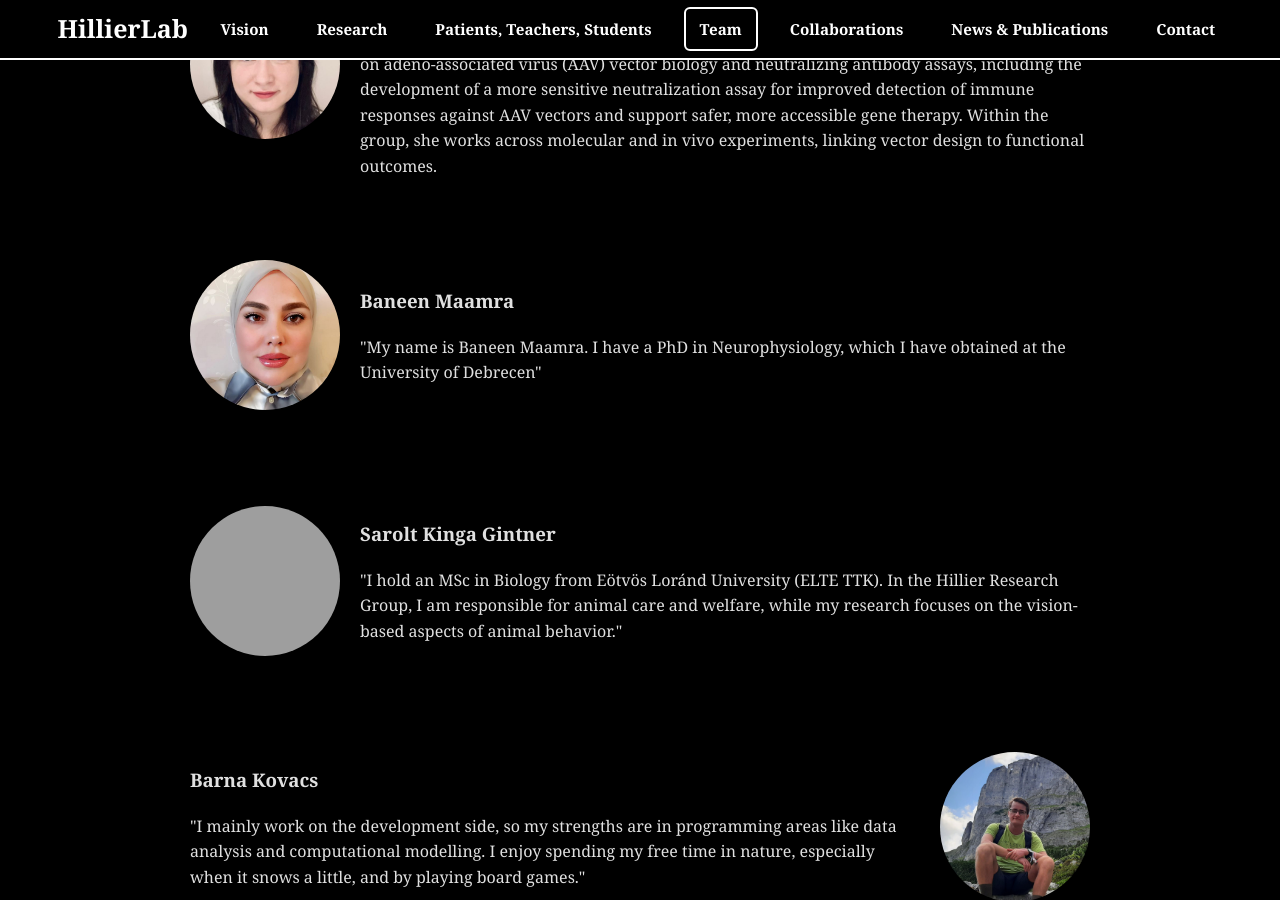
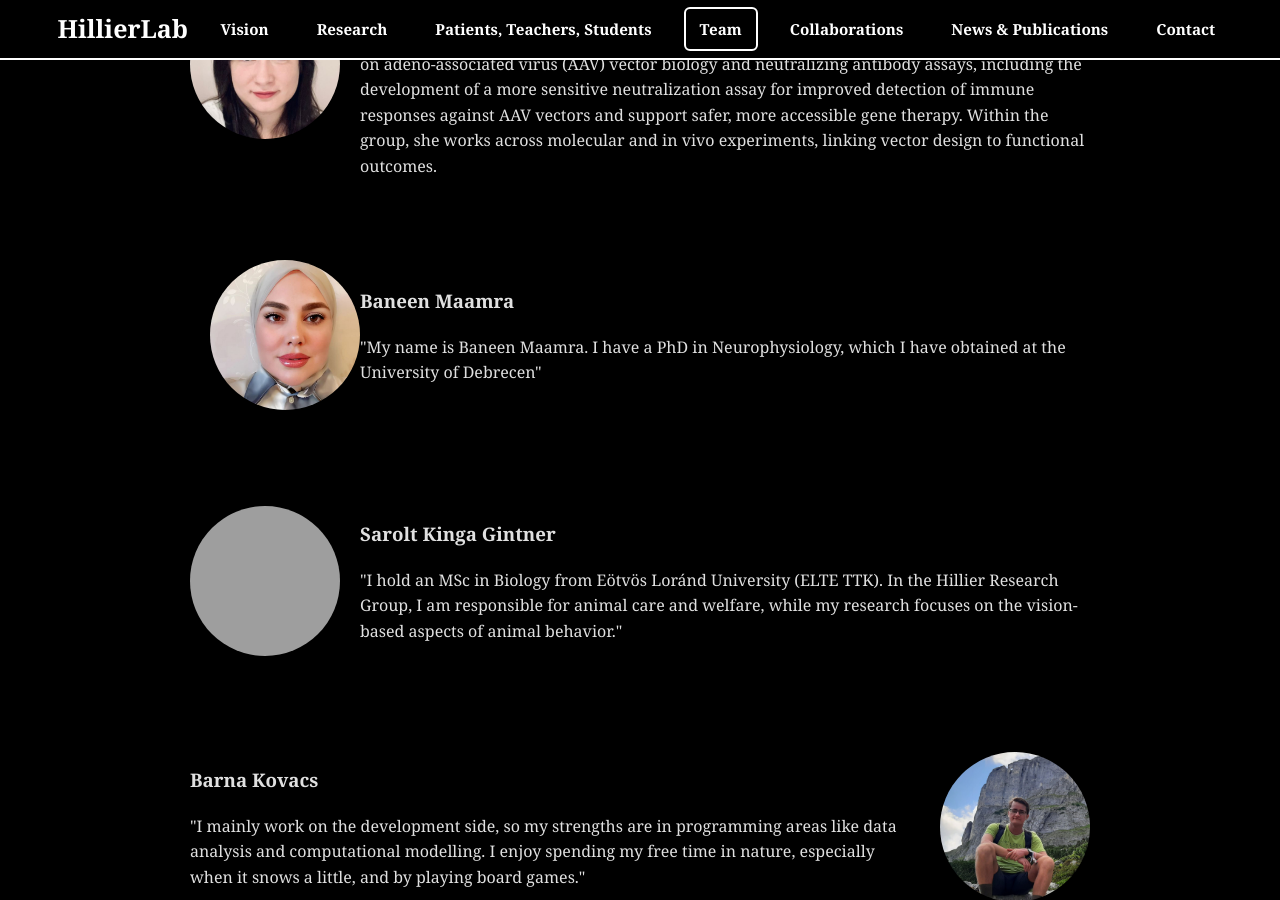
Before and after one commit to hillierlab/hillierlab.github.io, a Jekyll site: the page built from team.md, in a window 1280 px wide and 900 px high, scrolled down 756 px. Built offline with Jekyll 4.4.1, drawn with Linux system fonts in a browser that asks for light colours; grey boxes are pictures that could not be loaded.

Commit message:
Update team.md

```diff
--- a/team.md
+++ b/team.md
@@ -56,7 +56,7 @@ title: Meet the Team
 
 
 <div style="display: flex; align-items: center; margin-bottom: 2em;">
-  <img src="/assets/images/member_photos/Baneen.jpg" alt="Member Name" style="width: 150px; height: 150px; aspect-ratio: 1 / 1; border-radius: 50%; object-fit: cover; margin-right: 20px;">
+  <img src="/assets/images/member_photos/Baneen.jpg" alt="Member Name" style="width: 150px; height: 150px; aspect-ratio: 1 / 1; border-radius: 50%; object-fit: cover; margin-left: 20px;">
   <div>
     <h3>Baneen Maamra</h3>
     <p>"My name is Baneen Maamra. I have a PhD in Neurophysiology, which I have obtained at the University of Debrecen"</p>
```
